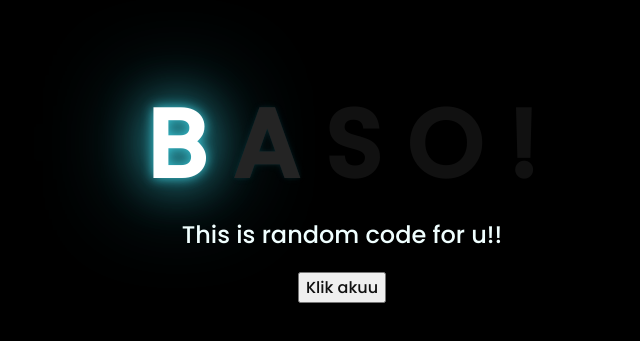
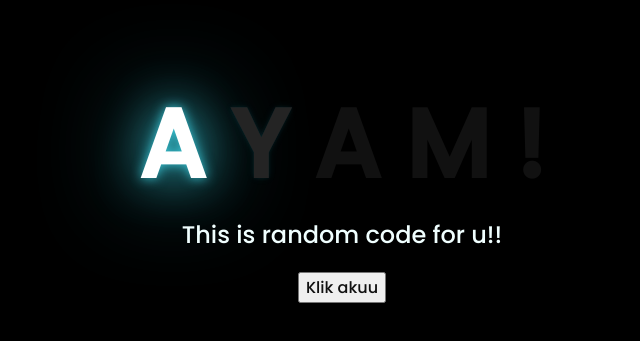
Before and after one commit to srikresna/srikresna.github.io, a plain HTML site: page index.html in a window 1280 px wide. Shown: the part 221-562 px from the top of the page, without its empty margins (306-946 px from the left). Drawn offline with Linux system fonts and the light colour scheme.

Commit message:
change to AYAM

```diff
--- a/index.html
+++ b/index.html
@@ -11,10 +11,10 @@
 <body>
     <div class="greetings">
     <!-- silahkan menambah kata sesuai keinginan dengan <span>text...</span -->
-        <span>B</span>
         <span>A</span>
-        <span>S</span>
-        <span>O</span>
+        <span>Y</span>
+        <span>A</span>
+        <span>M</span>
         <span>!</span>
     </div>
     <div class="description">
```
